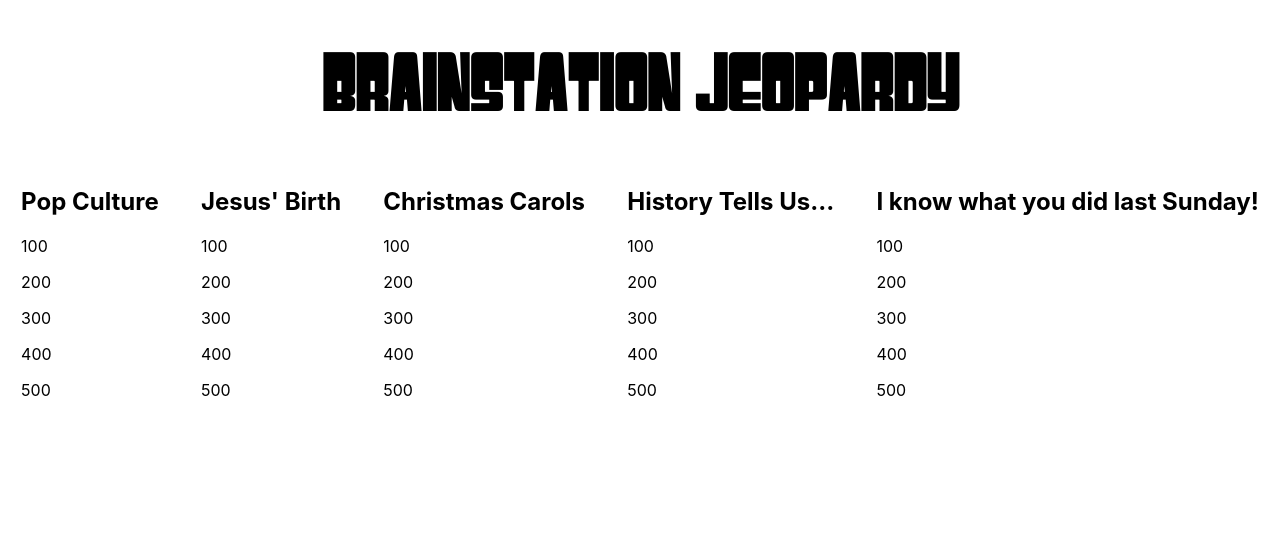
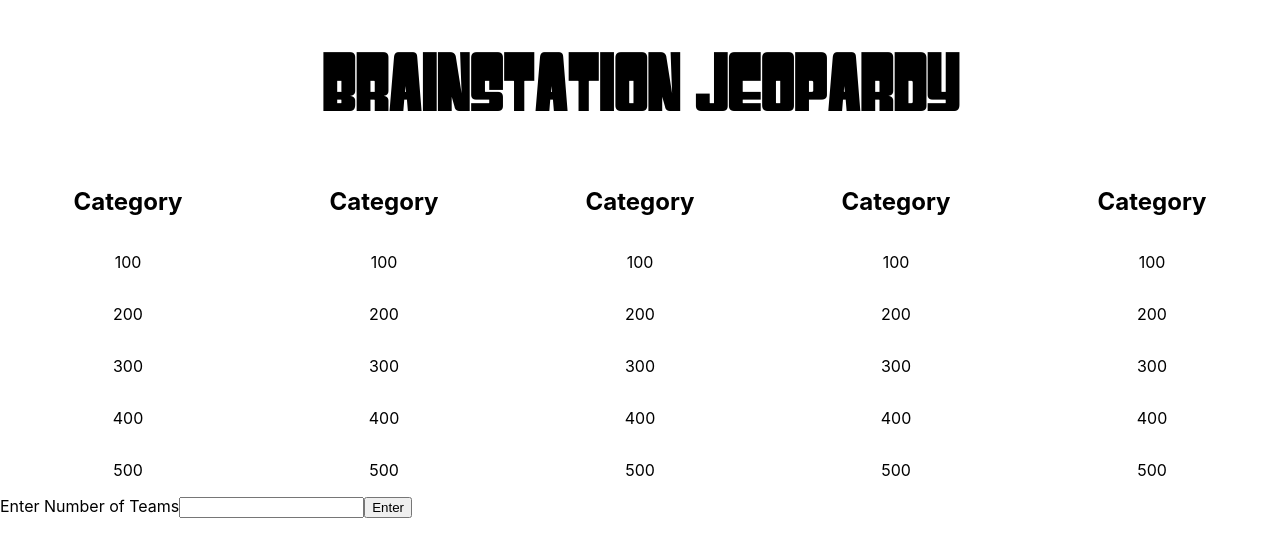
Before and after one commit to tiffvchan/jeopardy, a React (Create React App) app: page / in a window 1280 px wide. Shown: the top 556 px of the page. Built offline with nearby package versions, Linux system fonts and the light colour scheme.

Commit message:
added scoreboard with form for teams and team score component

```diff
--- a/src/App.js
+++ b/src/App.js
@@ -1,19 +1,32 @@
 import React, { useState, useEffect } from "react";
 import "./App.scss";
-import Card from "./components/Card/Card";
 import Category from "./components/Category/Category";
+import Scoreboard from "./components/Scoreboard/Scoreboard";
 import data from "./data";
 
 let loadCards = data.splice(1, data.length).map((card) => {
   if (card !== data[0]) return card;
 });
 
+let finalJeopardy = data.splice(0, 1);
+
 function App() {
   const [categories, setCategories] = useState(loadCards);
+  const [teams, setTeams] = useState([]);
 
-  useEffect(() => {
-    // data.shift();
-  }, []);
+  useEffect(() => {}, []);
+
+  const submitHandler = (e) => {
+    e.preventDefault();
+    let teamsArr = [];
+    for (let i = 0; i < parseInt(e.target.numberTeams.value); i++) {
+      teamsArr.push("team " + (i + 1));
+    }
+    setTeams(teamsArr);
+    e.target.reset();
+  };
+
+  // need reset for categories and for scoreboard
 
   return (
     <>
@@ -23,6 +36,8 @@
           return <Category category={category} />;
         })}
       </div>
+
+      <Scoreboard teams={teams} submitHandler={submitHandler} />
     </>
   );
 }
--- a/src/components/Category/Category.js
+++ b/src/components/Category/Category.js
@@ -1,10 +1,28 @@
-import React from "react";
+import React, { useState, useEffect } from "react";
 import Card from "../Card/Card";
+import "./category.scss";
 
 const Category = ({ category }) => {
+  const [flipped, setFlipped] = useState(false);
+
+  const handlesFlip = () => {
+    setFlipped(true);
+  };
+
   return (
     <div className="category">
-      <h2 className="category__name">{category.category}</h2>
+      {flipped === false ? (
+        <h2 className="category__name" onClick={handlesFlip}>
+          Category
+        </h2>
+      ) : (
+        <h2
+          className="category__name category__name--flipped"
+          onClick={handlesFlip}
+        >
+          {category.category}
+        </h2>
+      )}
       {category.questions.map((card) => {
         return (
           <Card
--- a/src/components/Category/category.scss
+++ b/src/components/Category/category.scss
@@ -0,0 +1,5 @@
+.category {
+  display: flex;
+  flex-direction: column;
+  align-items: center;
+}
--- /dev/null
+++ b/src/components/Scoreboard/Scoreboard.js
@@ -0,0 +1,35 @@
+import React from "react";
+import "./scoreboard.scss";
+import TeamScore from "../TeamScore/TeamScore";
+
+const Scoreboard = ({ teams, submitHandler }) => {
+  return (
+    <>
+      {teams && teams.length > 0 ? (
+        <div className="scoreboard">
+          {" "}
+          {teams.map((team) => {
+            return <TeamScore teamNumber={team} />;
+          })}
+        </div>
+      ) : (
+        teams.length === 0 && (
+          <div className="scoreboard scoreboard--form">
+            <form onSubmit={submitHandler}>
+              <label htmlFor="app__teams">Enter Number of Teams</label>
+              <input
+                id="app__teams"
+                type="number"
+                name="numberTeams"
+                required
+              />
+              <button type="submit">Enter</button>
+            </form>
+          </div>
+        )
+      )}
+    </>
+  );
+};
+
+export default Scoreboard;
--- /dev/null
+++ b/src/components/TeamScore/TeamScore.js
@@ -0,0 +1,12 @@
+import React from "react";
+import "./teamscore.scss";
+
+const TeamScore = () => {
+  return (
+    <>
+      <div className="teamscore"></div>
+    </>
+  );
+};
+
+export default TeamScore;
--- a/src/data.js
+++ b/src/data.js
@@ -11,7 +11,7 @@
     ],
   },
   {
-    category: "Pop Culture",
+    category: "Category 1",
     questions: [
       {
         points: 100,
@@ -46,7 +46,7 @@
     ],
   },
   {
-    category: "Jesus' Birth",
+    category: "Category 2",
     questions: [
       {
         points: 100,
@@ -78,7 +78,7 @@
     ],
   },
   {
-    category: "Christmas Carols",
+    category: "Category 3",
     questions: [
       {
         points: 100,
@@ -111,7 +111,7 @@
     ],
   },
   {
-    category: "History Tells Us...",
+    category: "Category 4",
     questions: [
       {
         points: 100,
@@ -145,7 +145,7 @@
     ],
   },
   {
-    category: "I know what you did last Sunday!",
+    category: "Category 5",
     questions: [
       {
         points: 100,
```
Also changed, not shown: src/components/Scoreboard/scoreboard.scss (added), src/components/TeamScore/teamscore.scss (added).
